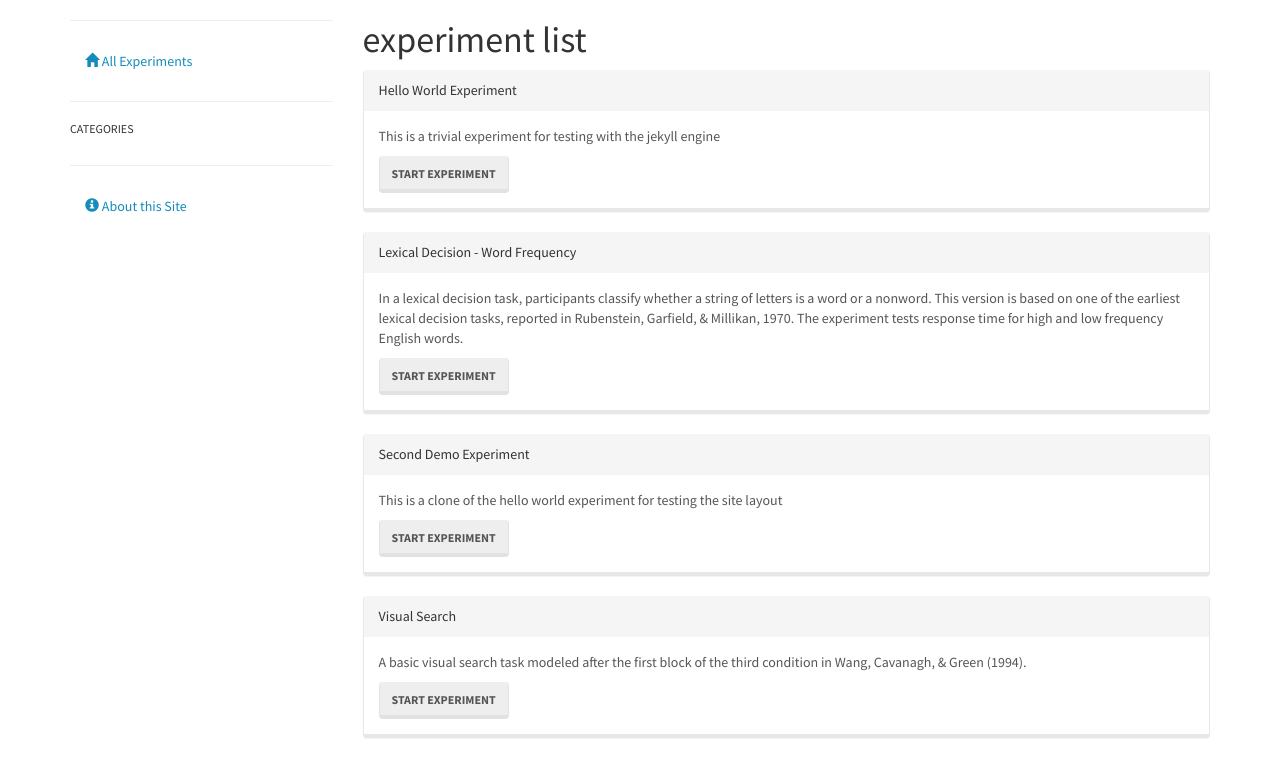
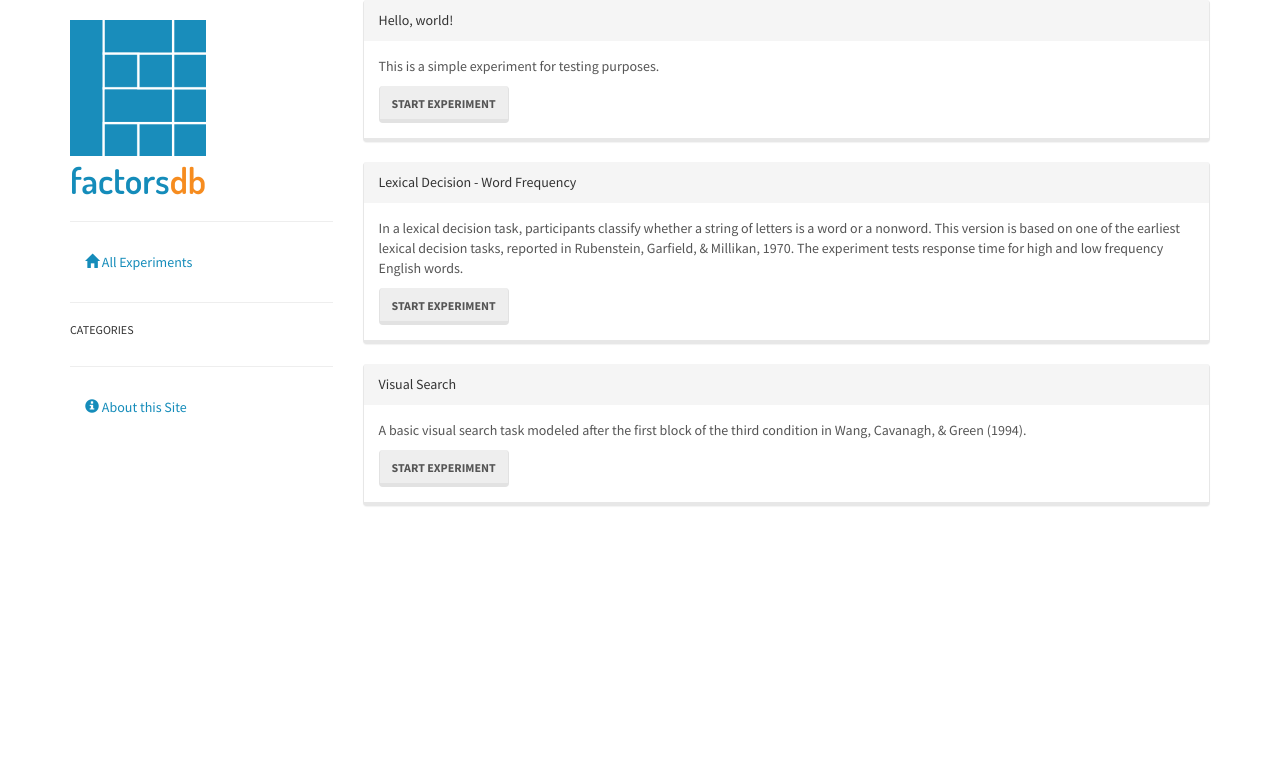
Before and after one commit to jodeleeuw/factorsdb, a Jekyll site: the page built from index.md, in a window 1280 px wide. Shown: the top 777 px of the page. Built offline with Jekyll 4.4.1, drawn with Linux system fonts in a browser that asks for light colours; Markdown is read by kramdown in place of the engine named in the settings.

```diff
--- a/_config.yml
+++ b/_config.yml
@@ -1,8 +1,8 @@
-name: "Psych Demos"
-description: "Browser-based psychology experiments for teaching"
+name: "FactorsDB"
+description: "Database of browser-based psychology experiments for teaching"
 
-url: "jodeleeuw.github.io/psychdemos"
-baseurl: "/psychdemos"
+url: "jodeleeuw.github.io/factorsdb"
+baseurl: "/factorsdb"
 
 paginate: 10
 
--- a/_experiments/hello-world.html
+++ b/_experiments/hello-world.html
@@ -1,6 +1,6 @@
 ---
-title: "Hello World Experiment"
-description: "This is a trivial experiment for testing with the jekyll engine"
+title: "Hello, world!"
+description: "This is a simple experiment for testing purposes."
 jspsych_version: 4.2
 categories:
   - attention
--- a/_experiments/second-demo.html
+++ /dev/null
@@ -1,21 +0,0 @@
----
-title: "Second Demo Experiment"
-description: "This is a clone of the hello world experiment for testing the site layout"
-jspsych_version: 4.2
-categories:
-  - memory
-required_plugins:
-  - text
----
-
-var hello_world_trial = {
-  type: 'text',
-  text: 'Hello, world!',
-  cont_key: 'enter'
-}
-
-jsPsych.init({
-  experiment_structure: [hello_world_trial],
-  display_element: $('#jspsych-target'),
-  on_finish: function(){ jsPsych.data.displayData() }
-})
--- a/_includes/header.html
+++ b/_includes/header.html
@@ -7,8 +7,12 @@
     <meta name="description" content="{{ site.description }}">
 
     <link href="{{ site.baseurl }}/css/bootstrap.min.css" rel="stylesheet">
+    <link href='http://fonts.googleapis.com/css?family=Dosis:600' rel='stylesheet' type='text/css'>
     <style>
-
+    .site-logo { margin-top: 20px; width: min-content; width: -webkit-min-content; width: -moz-min-content; }
+    h1.site-logo { font-family: 'Dosis'; margin-top:5px;}
+    .site-logo-left {color: #148cba }
+    .site-logo-right {color: #f68c1f }
     </style>
 
     <!-- HTML5 shim, for IE6-8 support of HTML5 elements -->
--- a/_includes/sidebar.html
+++ b/_includes/sidebar.html
@@ -1,3 +1,8 @@
+<div class="site-logo">
+  <img src="{{ site.baseurl }}/assets/factors-logo.png" class="img-responsive"></img>
+  <h1 class="site-logo"><span class="site-logo-left">factors</span><span class="site-logo-right">db</span></h1>
+</div>
+
 <hr>
 <ul class="nav nav-stacked">
   <li><a href="{{ site.baseurl }}/"><span class="glyphicon glyphicon-home"></span> All Experiments</a></li>
--- a/index.md
+++ b/index.md
@@ -1,9 +1,7 @@
 ---
-title: Hello, World!
+title: FactorsDB
 layout: default
 ---
-
-# experiment list
 
 {% for exp in site.experiments %}
 <div class="panel panel-default">
```
Also changed, not shown: assets/factors-logo.png (added).
